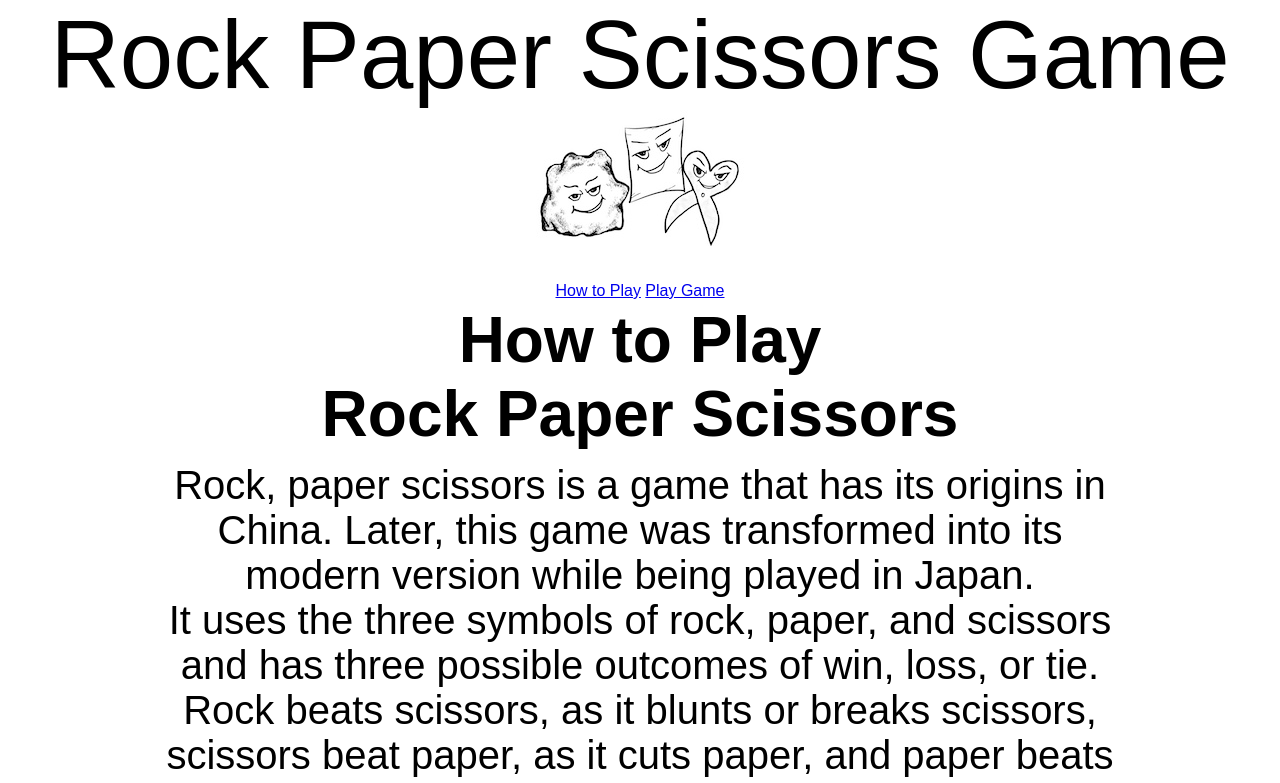
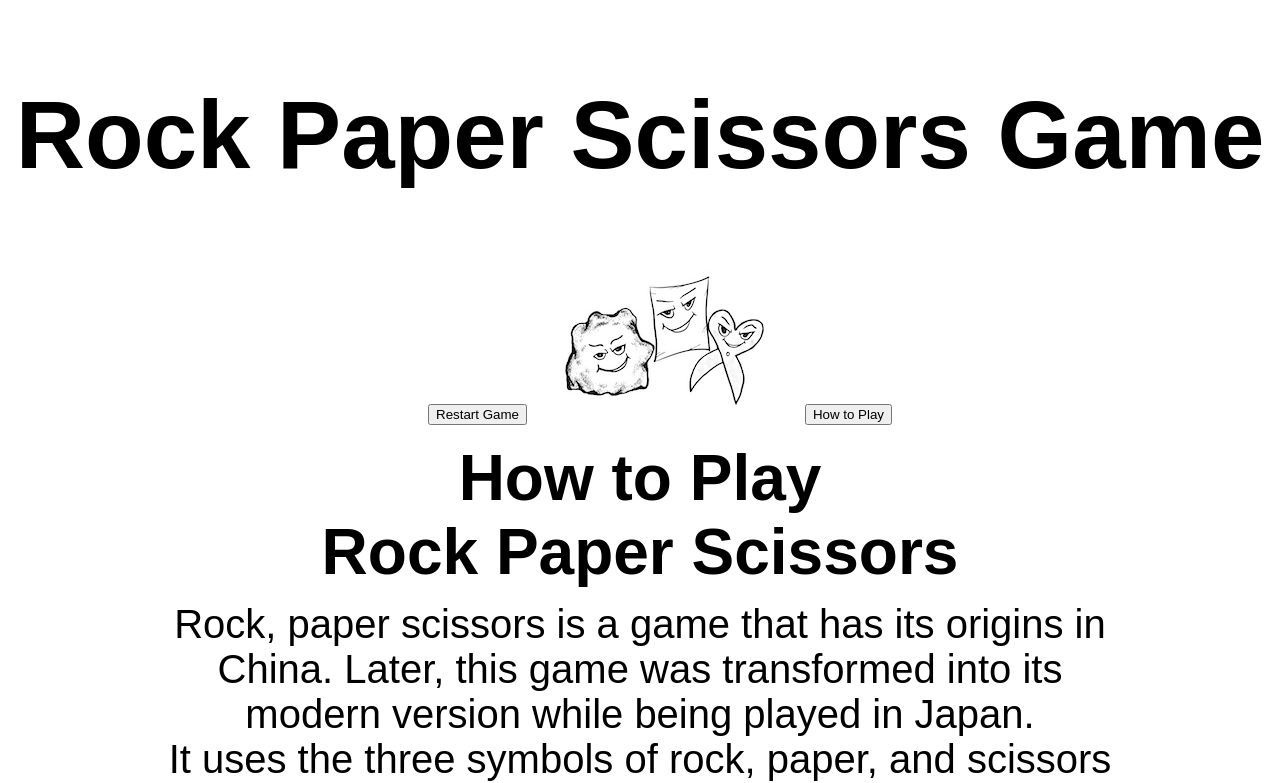
Before and after one commit to rachank/rock-paper-scissors-3, a plain HTML site: page index.html in a window 1280 px wide. Shown: the top 783 px of the page. Drawn offline with Linux system fonts and the light colour scheme; a web font is replaced by a local one.

Commit message:
additions

```diff
--- a/assets/css/style.css
+++ b/assets/css/style.css
@@ -8,11 +8,43 @@ body {
     position: relative;
 }
 
+/* navigation bar style*/
+
+nav li {
+    list-style: none;
+    display: inline-block;
+    padding: 0 15px;
+}
+
+.navigationbar {
+
+
+}
+
+
 /* style header & logo*/
 #heading {
     font-size: 6em;
     margin-block-end: 0.1e
 }
+
+/* style buttons in navigation*/
+.navbutton {
+
+}
+
+/* Animation on Logo image*/
+#logo:hover {
+    animation: tilt-n-move-shaking 0.30s infinite;
+}
+
+@keyframes tilt-n-move-shaking {
+    0% { transform: translate(0, 0) rotate(0deg); }
+    25% { transform: translate(5px, 5px) rotate(5deg); }
+    50% { transform: translate(0, 0) rotate(0eg); }
+    75% { transform: translate(-5px, 5px) rotate(-5deg); }
+    100% { transform: translate(0, 0) rotate(0deg); }
+  }
 
 /* How To Play heading and paragraph style */
 
--- a/index.html
+++ b/index.html
@@ -20,21 +20,25 @@
 <body>
     <!--Game Navigation-->
     <header>
-        <div class="header-container"
-        <h1 id="heading">Rock Paper Scissors Game</h1>
-
-        <img id="logo" src="assets/images/images-logo/rock-paper-scissors-logo-small.jpg"
-
-            alt="logo of rock paper and scissors"></div>
-        <nav class="navheadings">
-            <a href="./index.html">How to Play</a>
-            <a href="./playgame.html">Play Game</a>
+        <nav class="navigationbar">
+            <div>
+                <h1 id="heading">Rock Paper Scissors Game</h1>
+            </div>
+                <ul>
+                    <li><button class="navbutton" onclick="restartGame()">Restart Game</button></li>
+                    <li><img id="logo" src="assets/images/images-logo/rock-paper-scissors-logo-small.jpg"
+                        alt="logo of cartoon rock paper and scissors"></div></li>
+                    <li><button class="navbutton" onclick="openModal()">How to Play</button></li>
+                </ul>
         </nav>
-
-        </div>
+    </header>
 
 
-    </header>
+        <!-- OLD CODE
+            <a href="./index.html">How to Play</a>
+            <a href="./playgame.html">Play Game</a>-->
+
+
 
     <!-- OLD CODE <div><img id="logo" src="assets/images/images.logo/rock-paper-scissors-logo-small.jpg"
             alt="logo of rock paper and scissors"></div>
```
